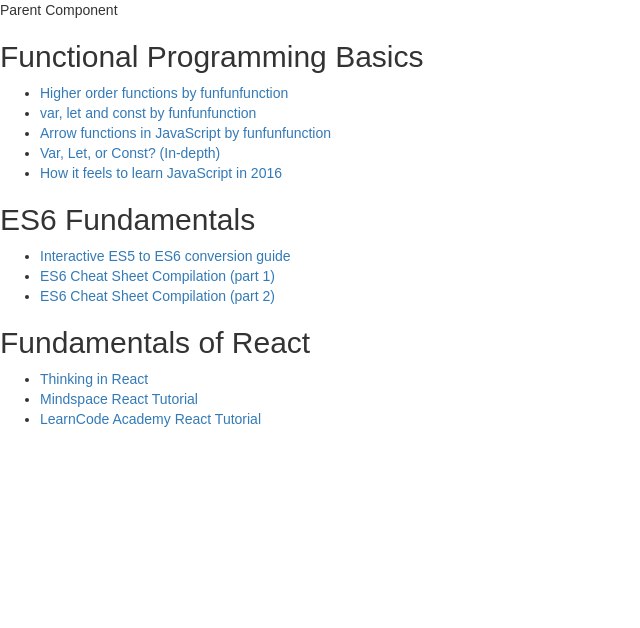
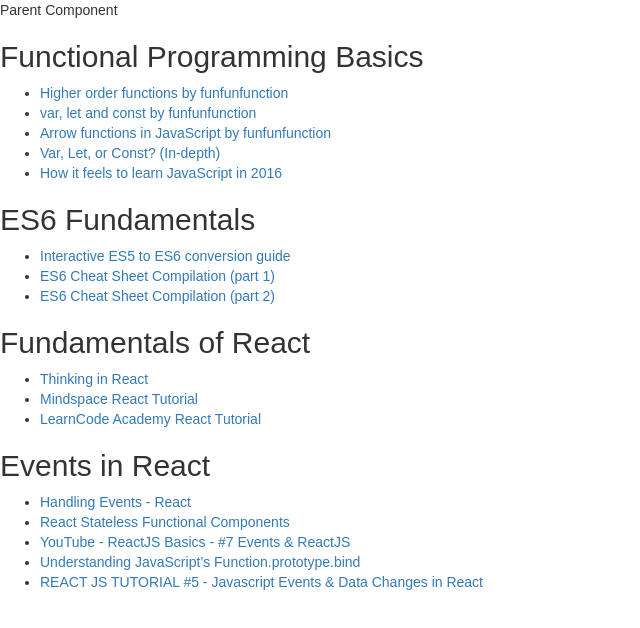
Before and after one commit to anntenna/Bookmark-manager, a React (Create React App) app: page / in a window 1280 px wide. Shown: the top 628 px of the page, without its empty margins (0-640 px from the left). Built offline with nearby package versions, Linux system fonts and the light colour scheme.

Commit message:
Added additional resource links for Week 3 to state object

```diff
--- a/src/App.js
+++ b/src/App.js
@@ -33,6 +33,16 @@
             {title: "Mindspace React Tutorial", url: "https://www.youtube.com/watch?v=JPT3bFIwJYA&list=PL55RiY5tL51oyA8euSROLjMFZbXaV7skS"},
             {title: "LearnCode Academy React Tutorial", url: "https://youtu.be/fd2Cayhez58"}
           ]
+        },
+        {
+          subject: "Events in React",
+          resources: [
+            {title: "Handling Events - React", url: "https://facebook.github.io/react/docs/handling-events.html" },
+            {title: "React Stateless Functional Components", url: "https://medium.com/@housecor/react-stateless-functional-components-nine-wins-you-might-have-overlooked-997b0d933dbc#.jblm2w9dp"},
+            {title: "YouTube - ReactJS Basics - #7 Events & ReactJS", url: "https://www.youtube.com/watch?v=OcM__8q6p4c&list=PL55RiY5tL51oyA8euSROLjMFZbXaV7skS&index=8"},
+            {title: "Understanding JavaScript’s Function.prototype.bind", url: "https://www.smashingmagazine.com/2014/01/understanding-javascript-function-prototype-bind/"},
+            {title: "REACT JS TUTORIAL #5 - Javascript Events & Data Changes in React", url: "https://www.youtube.com/watch?v=_D1JGNidMr4&feature=youtu.be"}
+          ]
         }
       ]
     };
```
